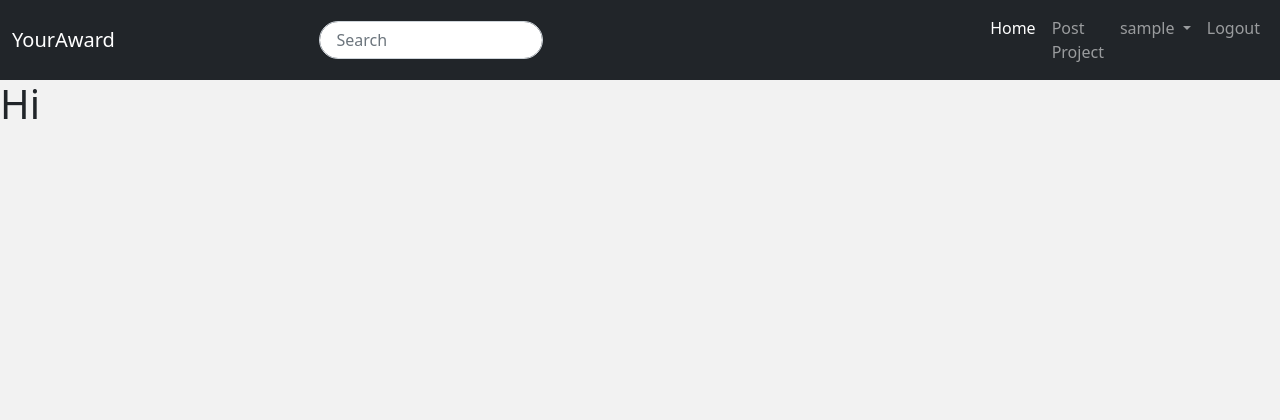
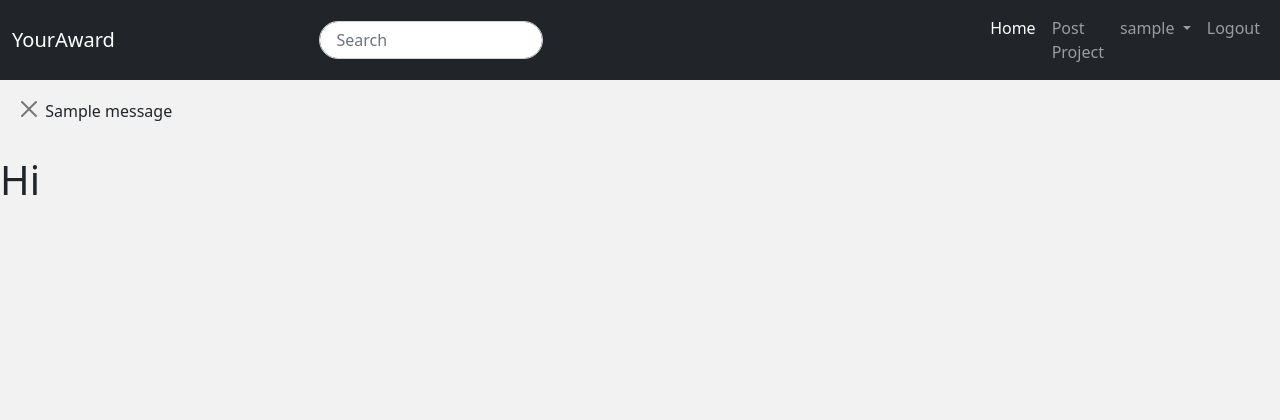
Before and after one commit to AdnanK1/quickchat, a Django app: page / in a window 1280 px wide. Shown: the top 420 px of the page. Run offline with Django 4.2, Linux system fonts and the light colour scheme; a user stored in the database is signed in; tables that the repository leaves empty hold one stand-in row (values such as "Sample post"); one stand-in notice (Sample message) is shown; some libraries are stand-ins or nearby versions.

Commit message:
Base/templates:added a alert messages to base.html

```diff
--- a/base/templates/base.html
+++ b/base/templates/base.html
@@ -18,14 +18,14 @@
   <body>
     <!-- header -->
     {% include 'snippet/navbar.html'%}
-    <!-- {% if messages %}
-    <ul class="messages">
-      {% for message in messages %}
-      <li {% if message.tags %} class="{{ message.tags }}" {% endif %}>{{ message }}</li>
-      {% endfor %}
-    </ul>
-    {% endif %} -->
-    <!-- body -->
+    {% if messages %}
+       {% for message in messages %}
+         <div class="alert alert-error">
+          <button type="button" class="btn-close" data-bs-dismiss="alert" aria-label="Close"></button>
+           {{ message }}
+         </div>
+       {% endfor %}
+     {% endif %}
     <div class="main">
         {% block content %}
 
```
